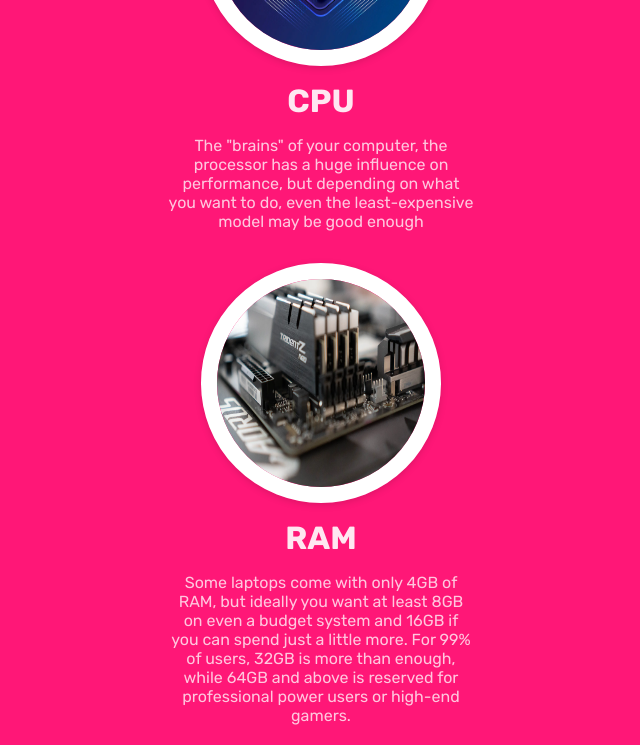
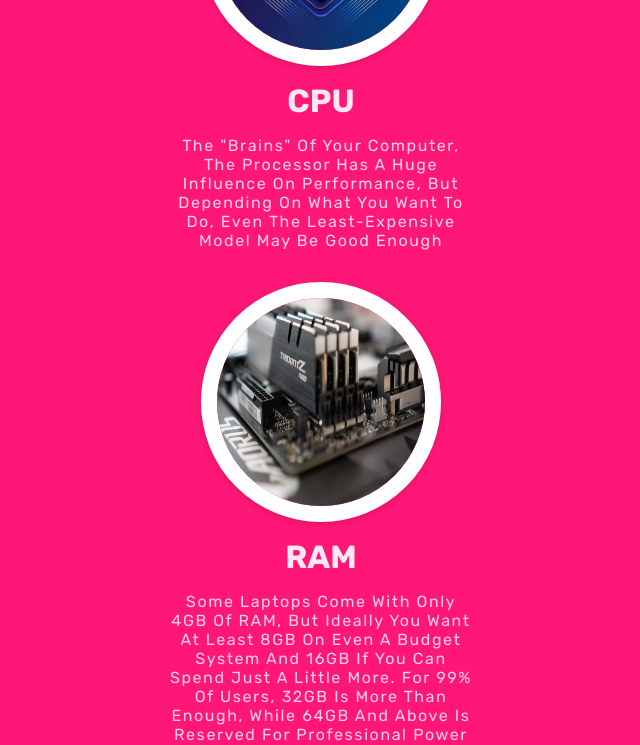
Before and after one commit to Bahhe/webstore-frontend, a React (Vite) app: page / in a window 1280 px wide. Shown: the part 1140-1885 px from the top of the page, without its empty margins (319-959 px from the left). Built offline with nearby package versions, Linux system fonts and the light colour scheme; no server answers.

Commit message:
testing ci

```diff
--- a/src/pages/homePage/sections/VideoSection.jsx
+++ b/src/pages/homePage/sections/VideoSection.jsx
@@ -53,7 +53,9 @@ const Image = styled.img`
 const Desc = styled.p`
   width: 30ch;
   text-align: center;
-  color: #ffffffc2;
+  color: rgba(255,255,255,0.8);
+  letter-spacing: .1em;
+  text-transform: capitalize;
 `
 const Title = styled.h3`
   font-size: 2em;
```
